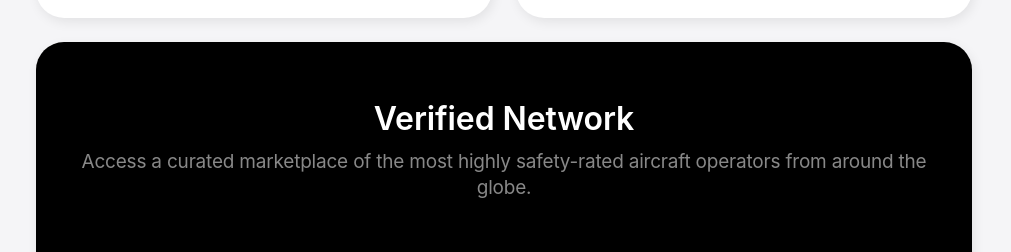
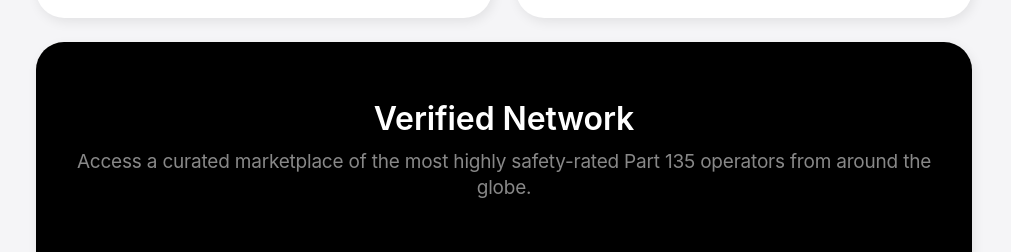
Before and after one commit to kudwitt/birdverse.ai, a React (Vite) app: page / in a window 1280 px wide. Shown: the part 2606-2858 px from the top of the page, without its empty margins (136-1147 px from the left). Built offline with nearby package versions, Linux system fonts and the light colour scheme.

Commit message:
Finalize Bento Grid copy: Part 135 operators

```diff
--- a/src/components/BentoGrid.jsx
+++ b/src/components/BentoGrid.jsx
@@ -37,7 +37,7 @@ const BentoGrid = () => {
                     {/* Card 3: Network (Compliant) */}
                     <div className="card network">
                         <h3>Verified Network</h3>
-                        <p>Access a curated marketplace of the most highly safety-rated aircraft operators from around the globe.</p>
+                        <p>Access a curated marketplace of the most highly safety-rated Part 135 operators from around the globe.</p>
                     </div>
                 </div>
             </div>
```
